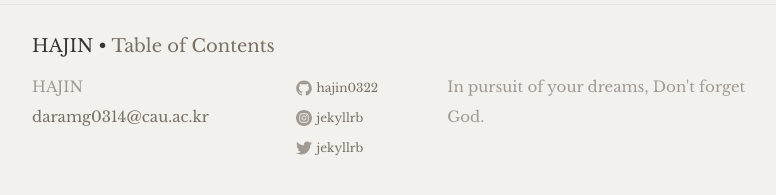
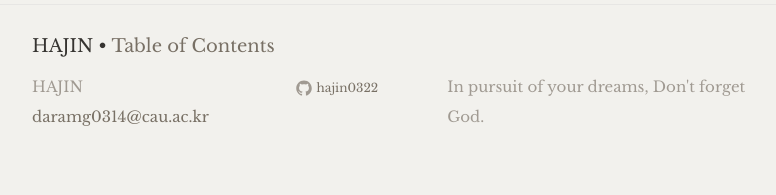
Before and after one commit to hajin0322/hajin0322.github.io, a Jekyll site: the page built from index.html, in a window 1280 px wide and 900 px high, scrolled down 1586 px. Shown: the part 678-873 px from the top of the window, without its empty margins (238-1014 px from the left). Built offline with Jekyll 4.4.1, drawn with Linux system fonts in a browser that asks for light colours; some web fonts are replaced.

Commit message:
FIX: footer, _config

```diff
--- a/_config.yml
+++ b/_config.yml
@@ -16,12 +16,11 @@
 title: HAJIN
 email: daramg0314@cau.ac.kr
 description: > # this means to ignore newlines until "baseurl:"
-  In pursuit of your dreams, Don't forget God.
+  In pursuit of your dreams,
+  Don't forget God.
 baseurl: "" # the subpath of your site, e.g. /blog
 url: "https://hajin0322.github.io" # the base hostname & protocol for your site
 github_username:    hajin0322
-instagram_username: jekyllrb
-twitter_username:   jekyllrb
 
 # Build settings
 markdown: kramdown
--- a/_includes/footer.html
+++ b/_includes/footer.html
@@ -19,19 +19,6 @@
 						{% include icon-github.html username=site.github_username %}
 					</li>
 					{% endif %}
-
-					{% if site.instagram_username %}
-					<li>
-						{% include icon-instagram.html username=site.instagram_username %}
-					</li>
-					{% endif %}
-
-					{% if site.twitter_username %}
-					<li>
-						{% include icon-twitter.html username=site.twitter_username %}
-					</li>
-					{% endif %}
-				</ul>
 			</div>
 
 			<div class="footer-col footer-col-3">
```
Also changed, not shown: README.md, 7 other files.
